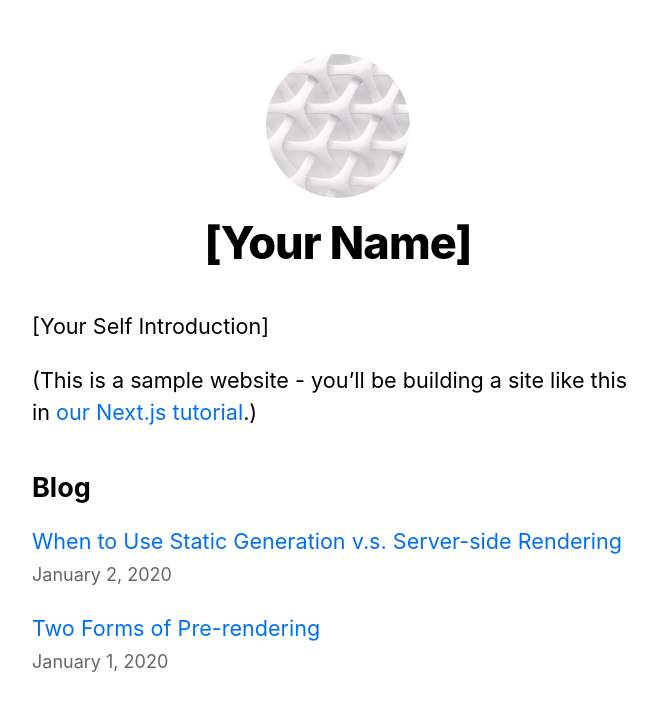
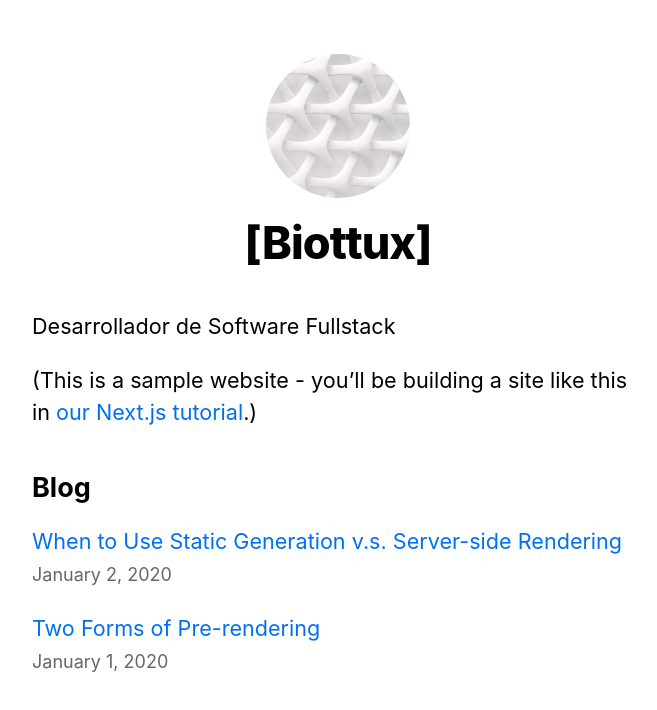
Before and after one commit to biottmau/biottux-resume, a Next.js app: page / in a window 1280 px wide. Shown: the top 710 px of the page, without its empty margins (302-959 px from the left). Built offline with nearby package versions, Linux system fonts and the light colour scheme.

Commit message:
agrego cambios

```diff
--- a/components/layout.js
+++ b/components/layout.js
@@ -3,8 +3,8 @@ import styles from './layout.module.css'
 import utilStyles from '../styles/utils.module.css'
 import Link from 'next/link'
 
-const name = '[Your Name]'
-export const siteTitle = 'Next.js Sample Website'
+const name = '[Biottux]'
+export const siteTitle = 'Biottux Resume Website'
 
 export default function Layout({ children, home }) {
   return (
--- a/pages/index.js
+++ b/pages/index.js
@@ -12,7 +12,7 @@ export default function Home({ allPostsData }) {
         <title>{siteTitle}</title>
       </Head>
       <section className={utilStyles.headingMd}>
-        <p>[Your Self Introduction]</p>
+        <p>Desarrollador de Software Fullstack</p>
         <p>
           (This is a sample website - you’ll be building a site like this in{' '}
           <a href="https://nextjs.org/learn">our Next.js tutorial</a>.)
```
